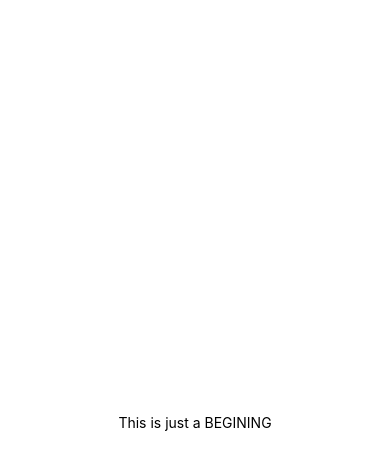
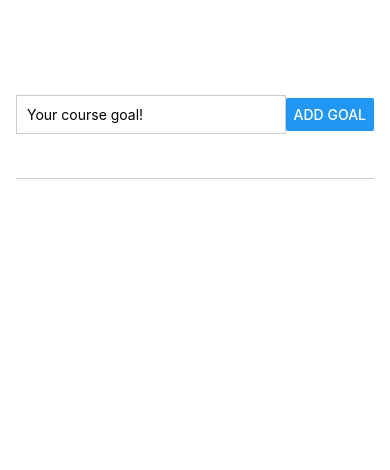
Before and after one commit to VLSLV333/firstTestExpo, a React Native app: screen / in a window 390 px wide. Shown: the top 470 px of the page. Built offline with nearby package versions, Linux system fonts and the light colour scheme.

Commit message:
learned Flatlist, ScrollView, Button, TextInput, Text, View, Stylesheet

```diff
--- a/App.js
+++ b/App.js
@@ -1,20 +1,89 @@
-import { StatusBar } from 'expo-status-bar';
-import { StyleSheet, Text, View } from 'react-native';
+import { useState } from 'react';
+
+import {
+  StyleSheet,
+  Text,
+  TextInput,
+  View,
+  Button,
+  TouchableWithoutFeedback,
+  Keyboard,
+  ScrollView,
+  FlatList
+} from 'react-native';
 
 export default function App() {
+  const [inputValue, setInputValue] = useState('');
+  const [goalsArray, setGoalsArray] = useState([]);
+
+  const inputHandler = (enteredText) => {
+    setInputValue(enteredText);
+  };
+
+  const buttonHandler = () => {
+    if (inputValue.trim().length === 0) {
+      return;
+    }
+    setGoalsArray((prevState) => [...prevState, {id: Math.random().toString(), inputValue}]);
+    setInputValue('');
+  };
+
   return (
     <View style={styles.container}>
-      <Text>This is just a BEGINING</Text>
-      <StatusBar style="auto" />
+      <TouchableWithoutFeedback onPress={Keyboard.dismiss} accessible={false}>
+        <View style={styles.inputButton}>
+          <TextInput
+            placeholder="Your course goal!"
+            style={styles.inp}
+            onChangeText={inputHandler}
+            value={inputValue}
+          />
+          <Button title="Add goal" onPress={buttonHandler} />
+        </View>
+      </TouchableWithoutFeedback>
+      <View style={styles.list}>
+        <FlatList data={goalsArray} keyExtractor={(item) => item.id} renderItem={itemData => {
+          return (
+              <View style={styles.goalWrapper}>
+                <Text style={styles.listText}>{itemData.item.inputValue}</Text>
+              </View>
+          )
+        }} alwaysBounceVertical={true} />
+      </View>
     </View>
   );
 }
 
 const styles = StyleSheet.create({
   container: {
+    paddingTop: 50,
+    paddingHorizontal: 16,
     flex: 1,
-    backgroundColor: '#fff',
+  },
+  inputButton: {
+    flexDirection: 'row',
     alignItems: 'center',
-    justifyContent: 'center',
+    marginBottom: 24,
+    borderBottomWidth: 1,
+    borderBottomColor: '#ccc',
+    flex: 1,
+  },
+  inp: {
+    borderColor: '#ccc',
+    borderWidth: 1,
+    padding: 10,
+    width: '77%',
+  },
+  list: {
+    flex: 5,
+  },
+  goalWrapper: {
+    margin: 10,
+    padding: 10,
+    borderRadius: 7,
+    backgroundColor: '#5e0acc',
+  },
+  listText: {
+    color: 'white',
   },
 });
```
